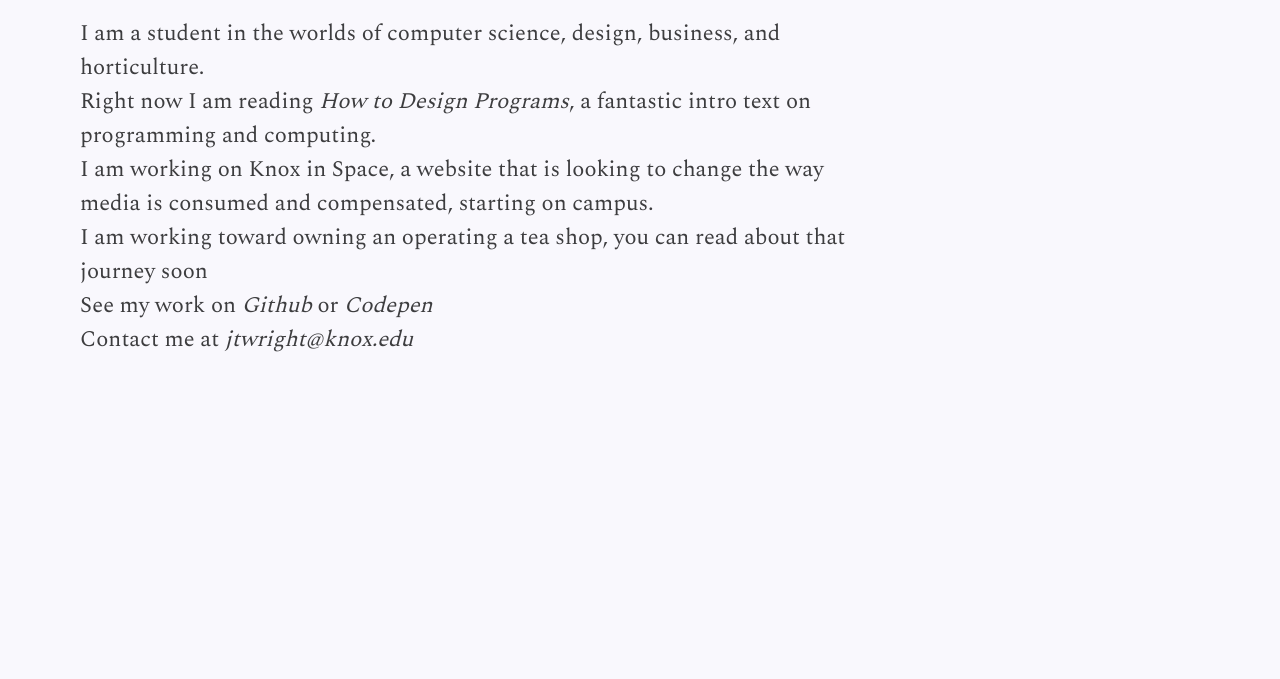
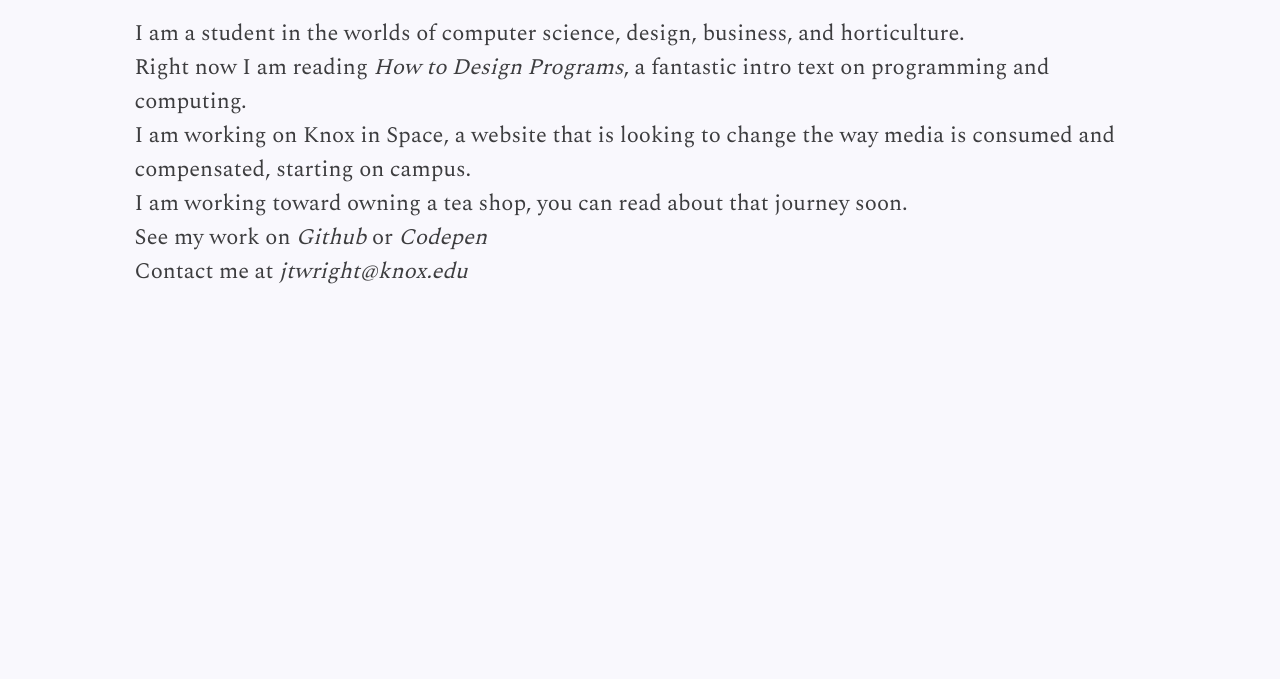
Before and after one commit to itsjtwrong/itsjtwrong.github.io, a plain HTML site: page index.html in a window 1280 px wide. Shown: the part 121-800 px from the top of the page. Drawn offline with nearby package versions, Linux system fonts and the light colour scheme.

Commit message:
fixed type and css

```diff
--- a/css/style.css
+++ b/css/style.css
@@ -1,5 +1,5 @@
 body {
-  width: 87.5%;
+  width: 79%;
   margin:auto;
   background-color:#f9f8fd;
   color:#3d3d3f;
@@ -7,7 +7,7 @@
 }
 
 p {
-  max-width:800px;
+  /* max-width:800px; */
   font-size:1.4em;
 }
 
--- a/index.html
+++ b/index.html
@@ -20,7 +20,7 @@
   <br>
   I am working on Knox in Space, a website that is looking to change the way media is consumed and compensated, starting on campus.
   <br>
-  I am working toward owning an operating a tea shop, you can read about that journey soon <br>
+  I am working toward owning a tea shop, you can read about that journey soon.<br>
   See my work on <a href="https://www.github.com/itsjtwrong">Github</a> or <a href="https://codepen.io/WRONgG">Codepen</a>
   <br>
   Contact me at <a href="mailto:jtwright@knox.edu">jtwright@knox.edu</a>
```
